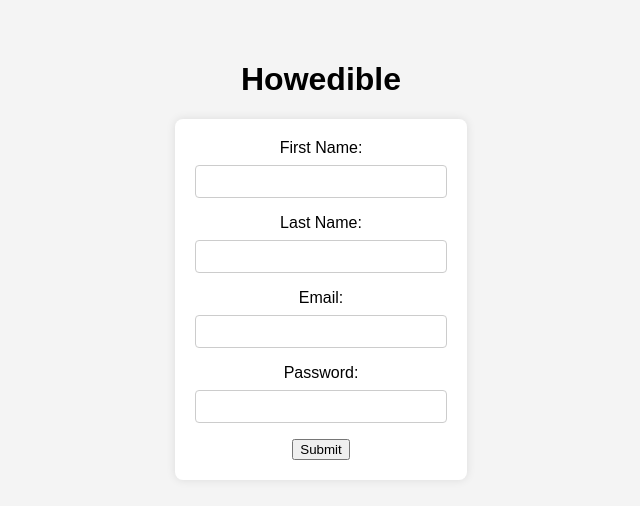
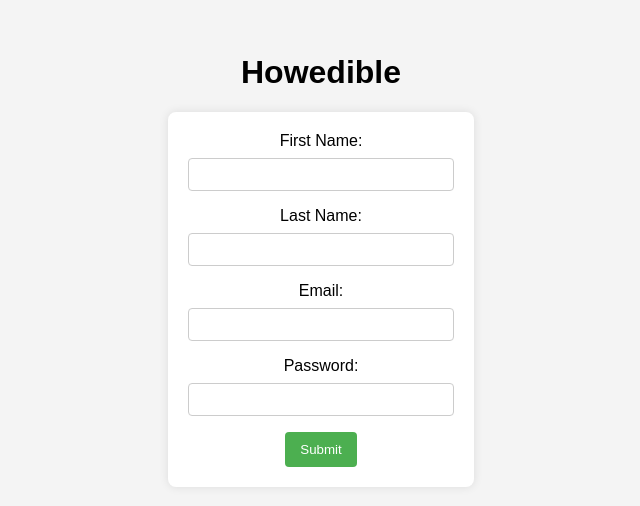
Before and after one commit to han18/Frontend, a React (Create React App) app: page / in a window 1280 px wide. Shown: the part 140-646 px from the top of the page, without its empty margins (319-959 px from the left). Built offline with nearby package versions, Linux system fonts and the light colour scheme.

Commit message:
styled the button

```diff
--- a/src/styles/button.css
+++ b/src/styles/button.css
@@ -29,3 +29,12 @@ input {
   border: 1px solid #ccc;
   border-radius: 4px;
 }
+
+button {
+  background-color: #4caf50;
+  color: #fff;
+  padding: 10px 15px;
+  border: none;
+  border-radius: 4px;
+  cursor: pointer;
+}
```
